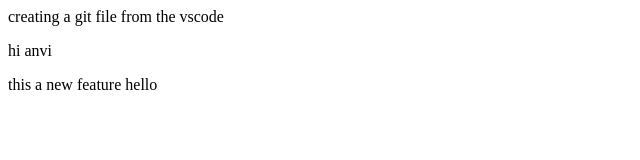
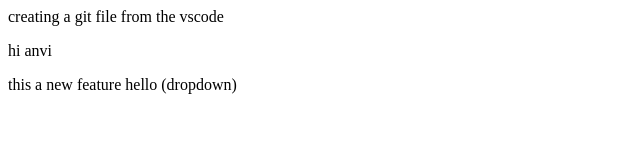
Before and after one commit to richie-6022/localrepo, a plain HTML site: page index.html in a window 1280 px wide. Shown: the whole page, without its empty margins (0-640 px from the left). Drawn offline with Linux system fonts and the light colour scheme.

Commit message:
add drop down

```diff
--- a/index.html
+++ b/index.html
@@ -1,4 +1,4 @@
 <t>creating a git file from the vscode</t>
 <p>hi anvi</p>
-<p> this a new feature hello
+<p> this a new feature hello (dropdown)
 </p>
```
